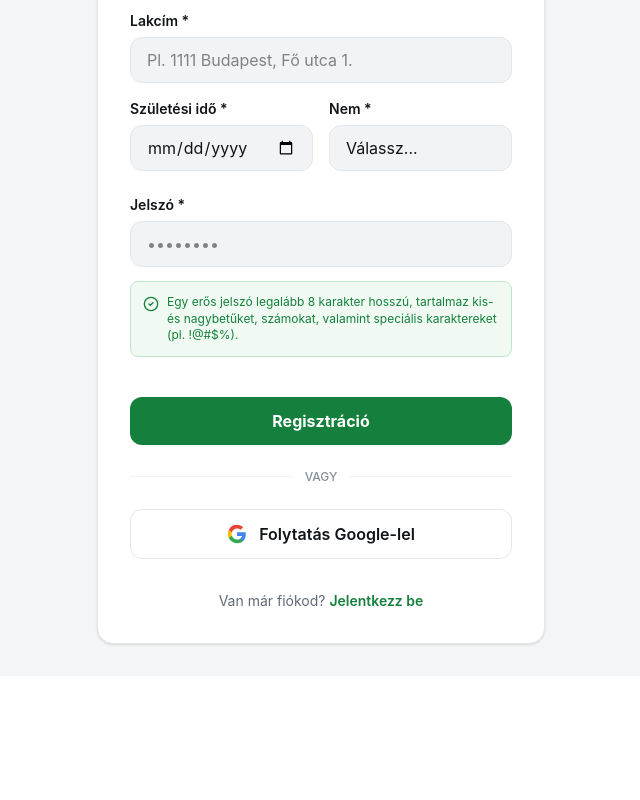
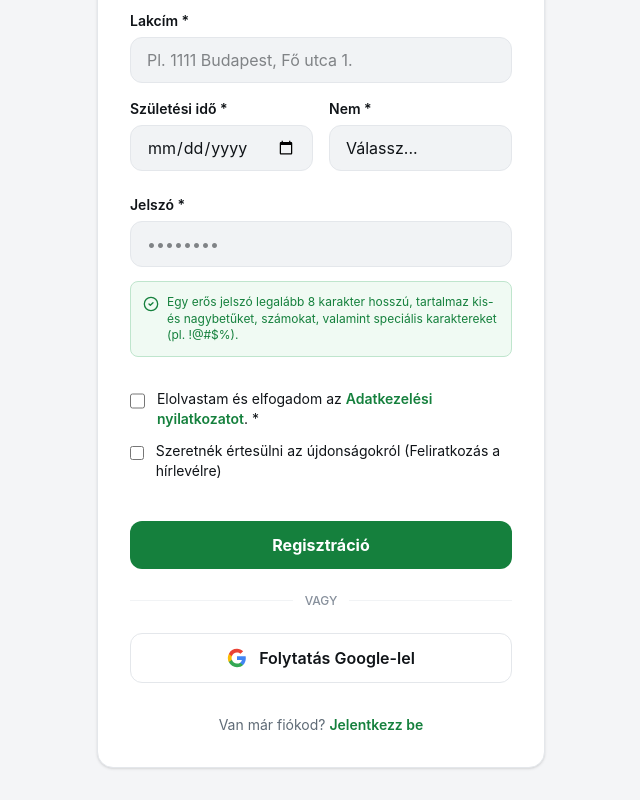
Before and after one commit to MarcellGevai/firebase_sharespace, a SvelteKit app: page /register in a window 1280 px wide. Shown: the part 659-1459 px from the top of the page, without its empty margins (319-959 px from the left). Before the commit the page ends 1335 px from the top, so only its background shows below. Built offline with nearby package versions, Linux system fonts and the light colour scheme; no server answers.

Commit message:
feat(auth): add GDPR consent and newsletter subscription to registration

```diff
--- a/src/lib/auth.ts
+++ b/src/lib/auth.ts
@@ -143,6 +143,7 @@ export type RegisterInput = {
 	address: string;
 	date_of_birth: string;
 	gender: string;
+	newsletterSubscribed: boolean;
 };
 
 export async function register(input: RegisterInput): Promise<void> {
@@ -182,7 +183,8 @@ export async function register(input: RegisterInput): Promise<void> {
 		date_of_birth: input.date_of_birth,
 		gender: input.gender,
 		latitude: coords?.lat ?? null,
-		longitude: coords?.lon ?? null
+		longitude: coords?.lon ?? null,
+		newsletterSubscribed: input.newsletterSubscribed
 	});
 
 	// displayName is the public handle, not the legal name: it surfaces in
--- a/src/lib/types.ts
+++ b/src/lib/types.ts
@@ -24,6 +24,7 @@ export type User = {
 	gender?: string;
 	latitude?: number | null;
 	longitude?: number | null;
+	newsletterSubscribed?: boolean;
 };
 
 export type ListingType = 'ITEM' | 'SERVICE';
--- a/src/routes/register/+page.svelte
+++ b/src/routes/register/+page.svelte
@@ -10,6 +10,8 @@
 	let address = $state('');
 	let date_of_birth = $state('');
 	let gender = $state('');
+	let acceptPrivacy = $state(false);
+	let subscribeNewsletter = $state(false);
 
 	let errorMsg = $state('');
 	let isSubmitting = $state(false);
@@ -44,8 +46,8 @@
 
 	async function handleRegister(e: Event) {
 		e.preventDefault();
-		if (!name || !username || !email || !password || !address || !date_of_birth || !gender) {
-			errorMsg = 'Kérjük, tölts ki minden kötelező mezőt!';
+		if (!name || !username || !email || !password || !address || !date_of_birth || !gender || !acceptPrivacy) {
+			errorMsg = 'Kérjük, tölts ki minden kötelező mezőt, és fogadd el az adatkezelési nyilatkozatot!';
 			return;
 		}
 
@@ -66,7 +68,7 @@
 		errorMsg = '';
 
 		try {
-			await register({ name, username, email, password, address, date_of_birth, gender });
+			await register({ name, username, email, password, address, date_of_birth, gender, newsletterSubscribed: subscribeNewsletter });
 			registrationSuccess = true;
 		} catch (err) {
 			errorMsg = authErrorMessage(err);
@@ -194,6 +196,21 @@
 				<p class="text-sm text-want bg-want-soft p-3 rounded-lg text-center font-medium border border-want-line mt-4">{errorMsg}</p>
 			{/if}
 
+			<div class="space-y-3 pt-4">
+				<label class="flex items-start gap-3 cursor-pointer">
+					<input type="checkbox" bind:checked={acceptPrivacy} class="mt-1 w-4 h-4 text-primary bg-surface border-line rounded focus:ring-primary" />
+					<span class="text-sm text-ink">
+						Elolvastam és elfogadom az <a href="#" class="text-primary hover:underline font-semibold" target="_blank">Adatkezelési nyilatkozatot</a>. *
+					</span>
+				</label>
+				<label class="flex items-start gap-3 cursor-pointer">
+					<input type="checkbox" bind:checked={subscribeNewsletter} class="mt-1 w-4 h-4 text-primary bg-surface border-line rounded focus:ring-primary" />
+					<span class="text-sm text-ink">
+						Szeretnék értesülni az újdonságokról (Feliratkozás a hírlevélre)
+					</span>
+				</label>
+			</div>
+
 			<button type="submit" disabled={isSubmitting} class="w-full py-3 px-4 bg-primary hover:bg-primary-hover text-primary-fg font-bold rounded-xl transition-colors disabled:opacity-50 disabled:cursor-not-allowed mt-6">
 				{isSubmitting ? 'Regisztráció folyamatban...' : 'Regisztráció'}
 			</button>
```
